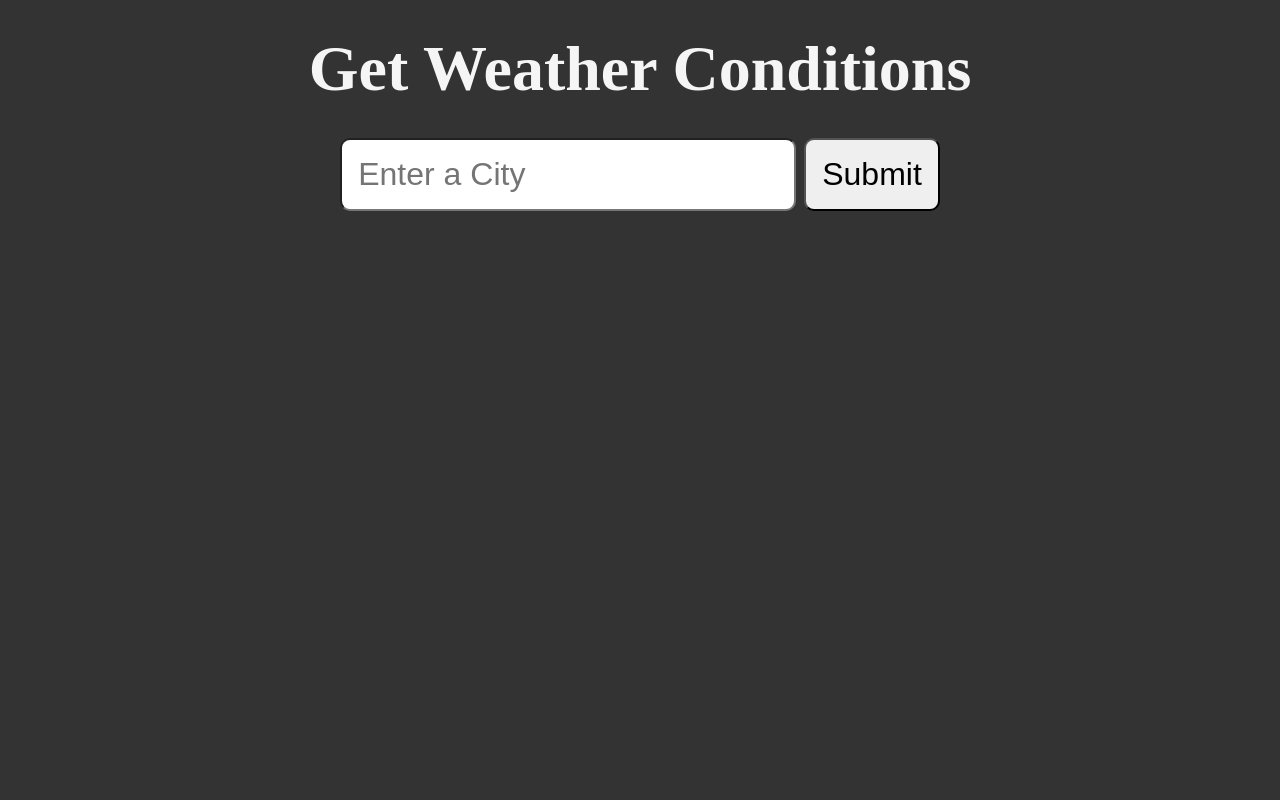
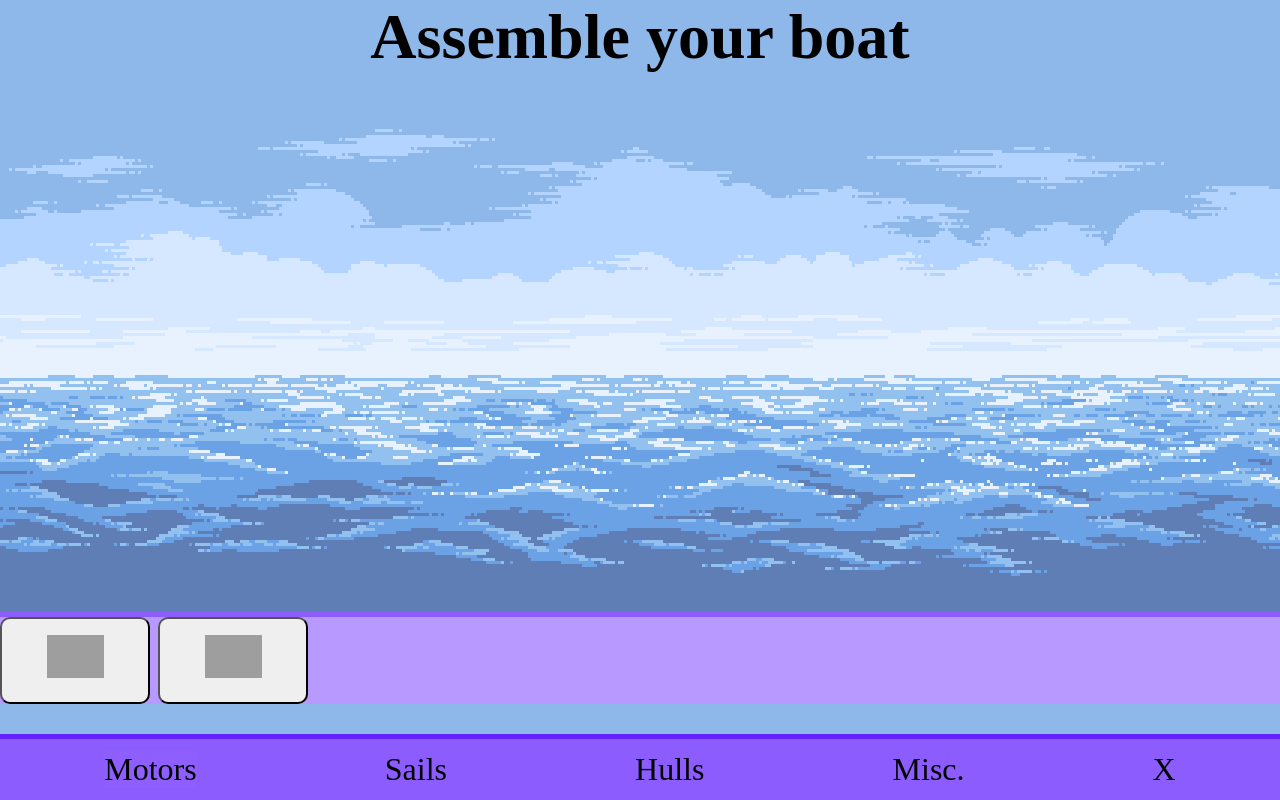
Before and after one commit to DodieIsShining/2-3-Cat-Tree, a Flask app: page / in a window 1280 px wide. Run offline with Flask 3, Linux system fonts and the light colour scheme; grey boxes are pictures that could not be loaded.

Commit message:
Page continue

```diff
--- a/static/styles/style.css
+++ b/static/styles/style.css
@@ -1,14 +1,62 @@
+[data-tab-content]{
+    display:none;
+}
+
+.active[data-tab-content]{
+    display:block;
+}
+
 * {
     margin: 0;
     padding: 0;
     box-sizing: border-box;
 }
 
+.tabs
+{
+    display:flex;
+    justify-content:space-around;
+    list-style-type:none;
+    height:auto;
+    padding:0.8%;
+    width:100%;
+    border-top: 5px solid #6521ff;
+    position:fixed;
+    bottom:0;
+    background-color:#8d5cff;
+}
+
+.tab
+{
+    cursor:pointer;
+    margin:2px;
+}
+
+.tab.active
+{
+    background-color: #8f5eff;
+}
+
+.tab:hover
+{
+    background-color: #6521ff;
+}
+
+.tab-content
+{
+    margin-left:20px;
+    margin-right:20px;
+    position:fixed;
+    width:100%;
+    bottom:12%;
+    background-color: #b899ff;
+    border-top: 5px solid #8d5cff;
+}
+
 body {
-    padding: 2rem;
-    background-color: #333;
-    color: whitesmoke;
-    min-height: 100vh;
+    padding: 0;
+    margin: 0;
+    background-image: url("../../image/back.png");
     display: flex;
     flex-direction: column;
     align-items: center;
--- a/templates/index.html
+++ b/templates/index.html
@@ -4,16 +4,61 @@
 <head>
     <meta charset="UTF-8">
     <meta name="viewport" content="width=device-width, initial-scale=1.0">
-    <title>Get Weather Conditions</title>
+    <title>PlaceHolder</title>
     <link href="{{ url_for('static', filename='styles/style.css') }}" rel="stylesheet" />
+    <link rel = "stylesheet" href="../static/styles/style.css">
+    <script src="script.js" defer></script>
+    <style>
+            #text {
+                display :none;
+            }
+        </style>
+        <script>
+            function popbutton(textId) {
+                var txt1 = document.getElementById("text1");
+                var txt2 = document.getElementById("text2");
+                var targtext = document.getElementById(textId);
+                if (targtext.style.display ==="block"){
+                    targtext.style.display ="none";
+                }
+                else{
+                text1.style.display = "none";
+                text2.style.display = "none";
+                targtext.style.display = "block";
+                }
+            }
+        </script>
 </head>
 
 <body>
-    <h1>Get Weather Conditions</h1>
-    <form action="/weather">
-        <input type="text" name="city" id="city" placeholder="Enter a City" />
-        <button type="submit">Submit</button>
-    </form>
+    <h1>Assemble your boat</h1>
+    <ul class="tabs">
+        <li data-tab-target="#motors" class="active tab">Motors</li>
+        <li data-tab-target="#sails" class="tab">Sails</li>
+        <li data-tab-target="#hulls" class="tab">Hulls</li>
+        <li data-tab-target="#misc" class="tab">Misc.</li>
+        <li data-tab-target="#close" class="tab">X</li>
+    </ul>
+
+    <div class="tab-content">
+        <div id="motors" data-tab-content class="active">
+            <button onclick = "popbutton('text1')" style="width:150px" style="height:150px"><img src="mot1.png" alt="Moteur1" width=50% height=50%></button>
+            <button onclick = "popbutton('text2')" style="width:150px" style="height:150px"><img src="mot2.png" alt="Moteur2" width=50% height=50% ></button>
+            <p id = "text1" style= "display:none;">MOTEUR 1</p>
+            <p id = "text2" style= "display:none;">MOTEUR 2</p>
+        </div>
+        <div id="sails" data-tab-content>
+            <h1>Test2</h1>
+        </div>
+        <div id="hulls" data-tab-content>
+            <h1>Test3</h1>
+        </div>
+        <div id="misc" data-tab-content>
+            <h1>Test4</h1>
+        </div>
+        <div id="close" data-tab-content>
+        </div>
+    </div>
 </body>
 
 </html>
--- /dev/null
+++ b/templates/script.js
@@ -0,0 +1,26 @@
+const tabs = document.querySelectorAll('[data-tab-target]')
+const tabContents = document.querySelectorAll('[data-tab-content]')
+
+tabs.forEach(tab =>
+    {
+        tab.addEventListener('click', () =>
+            {
+                const target = document.querySelector(tab.dataset.tabTarget)
+                tabContents.forEach(tabContent => {
+                        tabContent.classList.remove('active')
+                    })
+                tabs.forEach(tab => {
+                    tab.classList.remove('active')
+                })
+                if(target.className == 'active')
+                {
+                    tab.classList.remove('active')
+                    target.classList.remove('active')
+                }
+                else
+                {
+                    tab.classList.add('active')
+                    target.classList.add('active')
+                }
+            })
+    })
```
Also changed, not shown: image/back.png (added).
